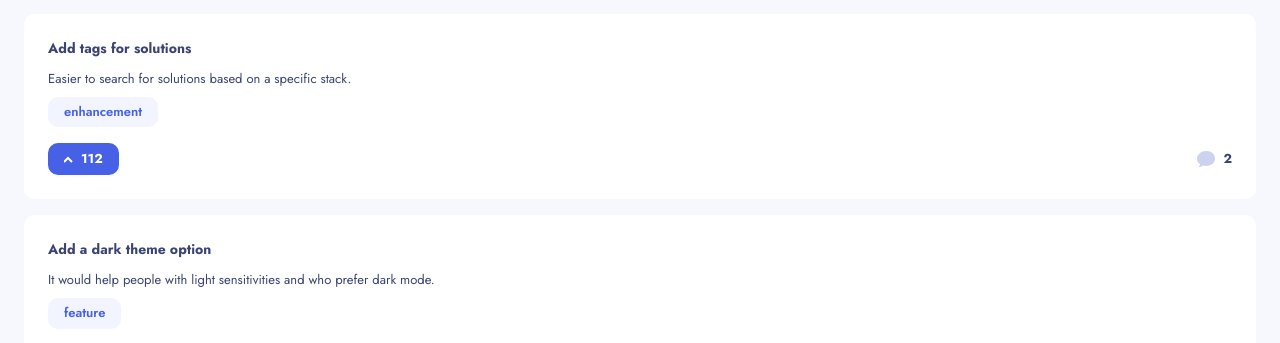
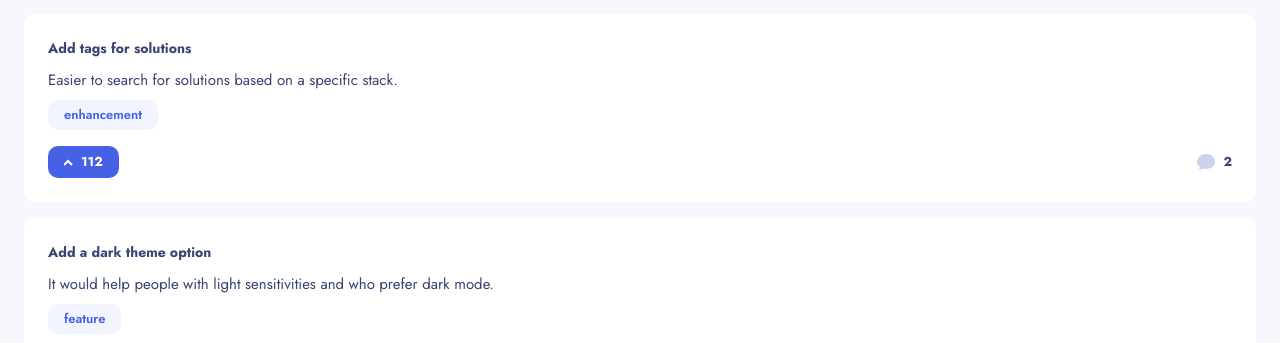
Before and after one commit to omonteon/product-feedback-app, a React (Vite) app: page / in a window 1280 px wide. Shown: the part 347-690 px from the top of the page. Built offline with nearby package versions, Linux system fonts and the light colour scheme.

Commit message:
style: adjust <p> text for tablet breakpoint

```diff
--- a/src/index.css
+++ b/src/index.css
@@ -81,6 +81,12 @@ p {
   font-size: 0.8125rem;
   line-height: 1.46;
   margin: 0;
+}
+
+@media (min-width: 768px) {
+  p {
+    font-size: 0.9375rem;
+  }
 }
 
 textarea {
```
